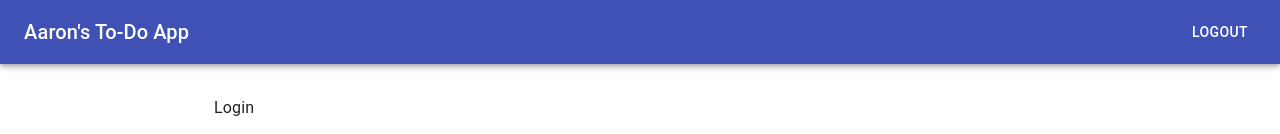
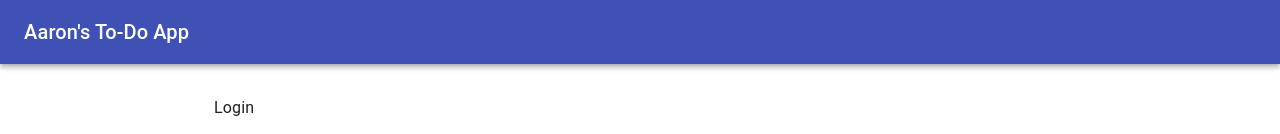
Before and after one commit to AaronWizard/Aarons-To-Do-App, a React (Vite) app in the folder AaronsToDoApp.FrontEnd/: page /login in a window 1280 px wide. Shown: the top 134 px of the page. Built offline with nearby package versions, Linux system fonts and the light colour scheme.

Commit message:
Protect authorized sections in front-end

```diff
--- a/AaronsToDoApp.FrontEnd/src/App.tsx
+++ b/AaronsToDoApp.FrontEnd/src/App.tsx
@@ -1,21 +1,31 @@
+import { BrowserRouter, Route, Routes } from 'react-router-dom';
+
+import { Container } from '@mui/material';
 import Box from '@mui/material/Box';
-import { BrowserRouter, Route, Routes } from 'react-router-dom';
+
+import { AuthProvider } from './components/auth/AuthContext';
+import ProtectedRoute from './components/auth/ProtectedRoute';
 
 import Header from './components/Header';
 import Footer from './components/Footer';
+
 import TasksMain from './components/tasks/TasksMain';
-import { Container } from '@mui/material';
 import Login from './components/users/Login';
 
 export default function App() {
   return (
-    <Box sx={{ display: 'flex', flexDirection: 'column', minHeight: '100vh' }}>
+    <AuthProvider>
+      <Box sx={{
+        display: 'flex', flexDirection: 'column', minHeight: '100vh'
+      }}>
         <Header />
         <Box component="main" sx={{ flexGrow: 1, py: 3 }}>
           <Container maxWidth="md">
             <BrowserRouter>
               <Routes>
-              <Route path="/" element={<TasksMain />} />
+                <Route path="/" element={
+                  <ProtectedRoute><TasksMain /></ProtectedRoute>
+                } />
                 <Route path="/login" element={<Login nextURL='/' />} />
               </Routes>
             </BrowserRouter>
@@ -23,5 +33,6 @@ export default function App() {
         </Box>
         <Footer />
       </Box>
+    </AuthProvider>
   );
 }
--- a/AaronsToDoApp.FrontEnd/src/api/api.ts
+++ b/AaronsToDoApp.FrontEnd/src/api/api.ts
@@ -19,14 +19,15 @@ export const apiClient = axios.create({
 const ACCESS_TOKEN_KEY = 'access_token';
 const REFRESH_TOKEN_KEY = 'refresh_token';
 
-const getAccessToken = () => localStorage.getItem(ACCESS_TOKEN_KEY);
-
 export const tokenStorage = {
     setTokens: (tokens: AuthTokensDto) => {
         localStorage.setItem(ACCESS_TOKEN_KEY, tokens.accessToken);
         localStorage.setItem(REFRESH_TOKEN_KEY, tokens.refreshToken);
     },
+
+    getAccessToken: () => localStorage.getItem(ACCESS_TOKEN_KEY),
     getRefreshToken: () => localStorage.getItem(REFRESH_TOKEN_KEY),
+
     clearTokens: () => {
         localStorage.removeItem(ACCESS_TOKEN_KEY);
         localStorage.removeItem(REFRESH_TOKEN_KEY);
@@ -38,7 +39,7 @@ const bearerAuthorization = (token: string) => `Bearer ${token}`;
 // Intercept requests to attach access token
 apiClient.interceptors.request.use(
     (config) => {
-        const token = getAccessToken();
+        const token = tokenStorage.getAccessToken();
         if (token && config.headers) {
             config.headers.Authorization = bearerAuthorization(token);
         }
--- a/AaronsToDoApp.FrontEnd/src/components/Header.tsx
+++ b/AaronsToDoApp.FrontEnd/src/components/Header.tsx
@@ -1,13 +1,14 @@
-import AppBar from '@mui/material/AppBar';
-import Button from '@mui/material/Button';
-import Toolbar from '@mui/material/Toolbar';
-import Typography from '@mui/material/Typography';
+import {
+    AppBar,
+    Toolbar,
+    Typography
+} from '@mui/material';
+
+import Logout from './users/Logout';
+import { useAuth } from './auth/useAuth';
 
 export default function Header() {
-    function handleLogout(): void {
-        // TODO: implement logout
-        console.log('Logout clicked');
-    }
+    const { isAuthenticated } = useAuth();
 
     return (
         <AppBar position="static">
@@ -15,9 +16,7 @@ export default function Header() {
                 <Typography variant="h6" component="div" sx={{ flexGrow: 1 }}>
                     Aaron's To-Do App
                 </Typography>
-                <Button color="inherit" onClick={handleLogout}>
-                    Logout
-                </Button>
+                {isAuthenticated && <Logout />}
             </Toolbar>
         </AppBar>
     );
--- /dev/null
+++ b/AaronsToDoApp.FrontEnd/src/components/auth/AuthContext.tsx
@@ -0,0 +1,34 @@
+import { createContext, useState } from "react";
+import { tokenStorage } from "../../api/api";
+import { userService } from "../../services/user_service";
+
+interface AuthContextType {
+    isAuthenticated: boolean;
+    login: (email: string, password: string) => Promise<void>;
+    logout: () => Promise<void>;
+}
+
+const AuthContext = createContext<AuthContextType | null>(null);
+
+export const AuthProvider = ({ children }: { children: React.ReactNode }) => {
+    const [isAuthenticated, setIsAuthenticated] = useState(
+        () => !!tokenStorage.getAccessToken()
+    );
+
+    const login = async (email: string, password: string) => {
+        await userService.login(email, password);
+        setIsAuthenticated(true);
+    }
+    const logout = async () => {
+        await userService.logout();
+        setIsAuthenticated(false);
+    };
+
+    return (
+        <AuthContext.Provider value={{ isAuthenticated, login, logout }}>
+            {children}
+        </AuthContext.Provider>
+    );
+};
+
+export { AuthContext };
--- /dev/null
+++ b/AaronsToDoApp.FrontEnd/src/components/auth/ProtectedRoute.tsx
@@ -0,0 +1,11 @@
+import { Navigate } from 'react-router-dom';
+import { useAuth } from './useAuth';
+
+const LOGIN_URL = '/login';
+
+const ProtectedRoute = ({ children }: { children: React.ReactNode }) => {
+    const { isAuthenticated } = useAuth();
+    return isAuthenticated ? children : <Navigate to={LOGIN_URL} replace />;
+};
+
+export default ProtectedRoute;
--- /dev/null
+++ b/AaronsToDoApp.FrontEnd/src/components/auth/useAuth.ts
@@ -0,0 +1,10 @@
+import { useContext } from "react";
+import { AuthContext } from "./AuthContext";
+
+export const useAuth = () => {
+    const context = useContext(AuthContext);
+    if (!context) {
+        throw new Error("useAuth must be used within an AuthProvider");
+    }
+    return context;
+}
--- a/AaronsToDoApp.FrontEnd/src/components/users/Login.tsx
+++ b/AaronsToDoApp.FrontEnd/src/components/users/Login.tsx
@@ -1,9 +1,15 @@
 import { useState } from "react";
 import { useNavigate } from "react-router-dom";
 import { useMutation } from "@tanstack/react-query";
-import { Alert, Box, Button, CircularProgress, TextField, Typography } from "@mui/material";
+import {
+    Alert,
+    Box,
+    Button,
+    TextField,
+    Typography
+} from "@mui/material";
 
-import { userService } from "../../services/user_service";
+import { useAuth } from "../auth/useAuth";
 import { ApiError } from "../../utils/errors";
 
 interface LoginProps {
@@ -23,6 +29,7 @@ const ErrorState = {
 type ErrorState = (typeof ErrorState)[keyof typeof ErrorState];
 
 export default function Login({ nextURL }: LoginProps) {
+    const { login } = useAuth();
     const navigate = useNavigate();
 
     const [form, setForm] = useState<FormState>({ email: '', password: '' });
@@ -31,7 +38,7 @@ export default function Login({ nextURL }: LoginProps) {
 
     const loginMutation = useMutation({
         mutationFn: async () => {
-            return userService.login(form.email, form.password)
+            return login(form.email, form.password);
         },
         onSuccess: () => {
             navigate(nextURL);
@@ -108,22 +115,14 @@ export default function Login({ nextURL }: LoginProps) {
                 autoFocus
             />
 
-            {
-                loginMutation.isPending ?
-                    <CircularProgress
-                        sx={{ marginLeft: "auto", marginRight: 3 }} size={30}
-                    />
-                    :
             <Button
                 variant="contained"
                 sx={{ marginLeft: "auto" }}
                 onClick={handleLogin}
                 disabled={loginMutation.isPending}
             >
-                        Log In
+                {loginMutation.isPending ? 'Logging In' : 'Log In'}
             </Button>
-            }
-
         </Box>
     );
 }
--- /dev/null
+++ b/AaronsToDoApp.FrontEnd/src/components/users/Logout.tsx
@@ -0,0 +1,27 @@
+import { Button } from "@mui/material";
+import { useAuth } from "../auth/useAuth";
+import { useMutation } from "@tanstack/react-query";
+
+export default function Logout() {
+    const { logout } = useAuth();
+
+    const logoutMutation = useMutation({
+        mutationFn: async () => {
+            return logout();
+        }
+    });
+
+    function handleLogout(): void {
+        logoutMutation.mutate();
+    }
+
+    return (
+        <Button
+            color="inherit"
+            onClick={handleLogout}
+            disabled={logoutMutation.isPending}
+        >
+            {logoutMutation.isPending ? 'Logging Out' : 'Logout'}
+        </Button>
+    );
+}
```
Lines whose indentation alone changed are shown as unchanged.
